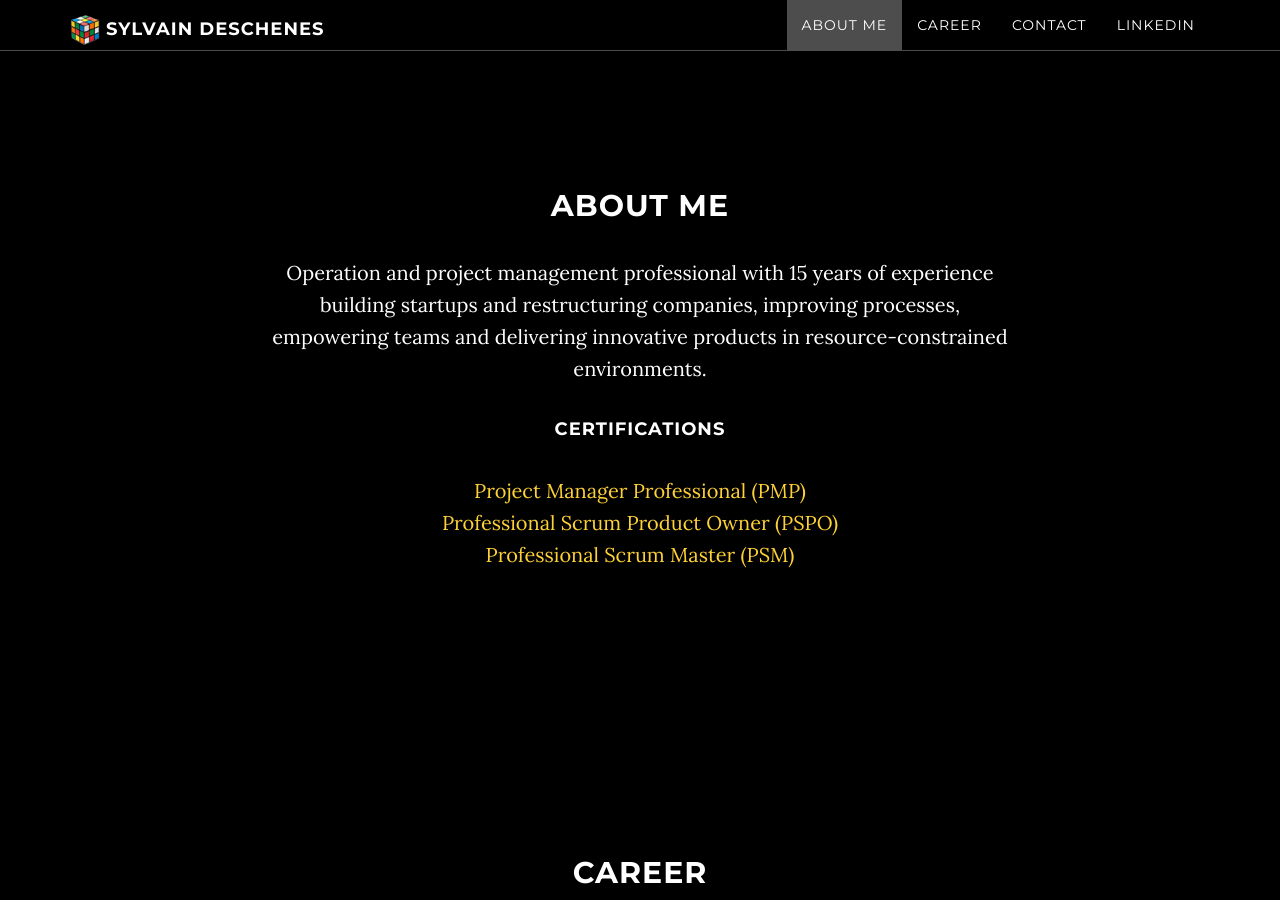
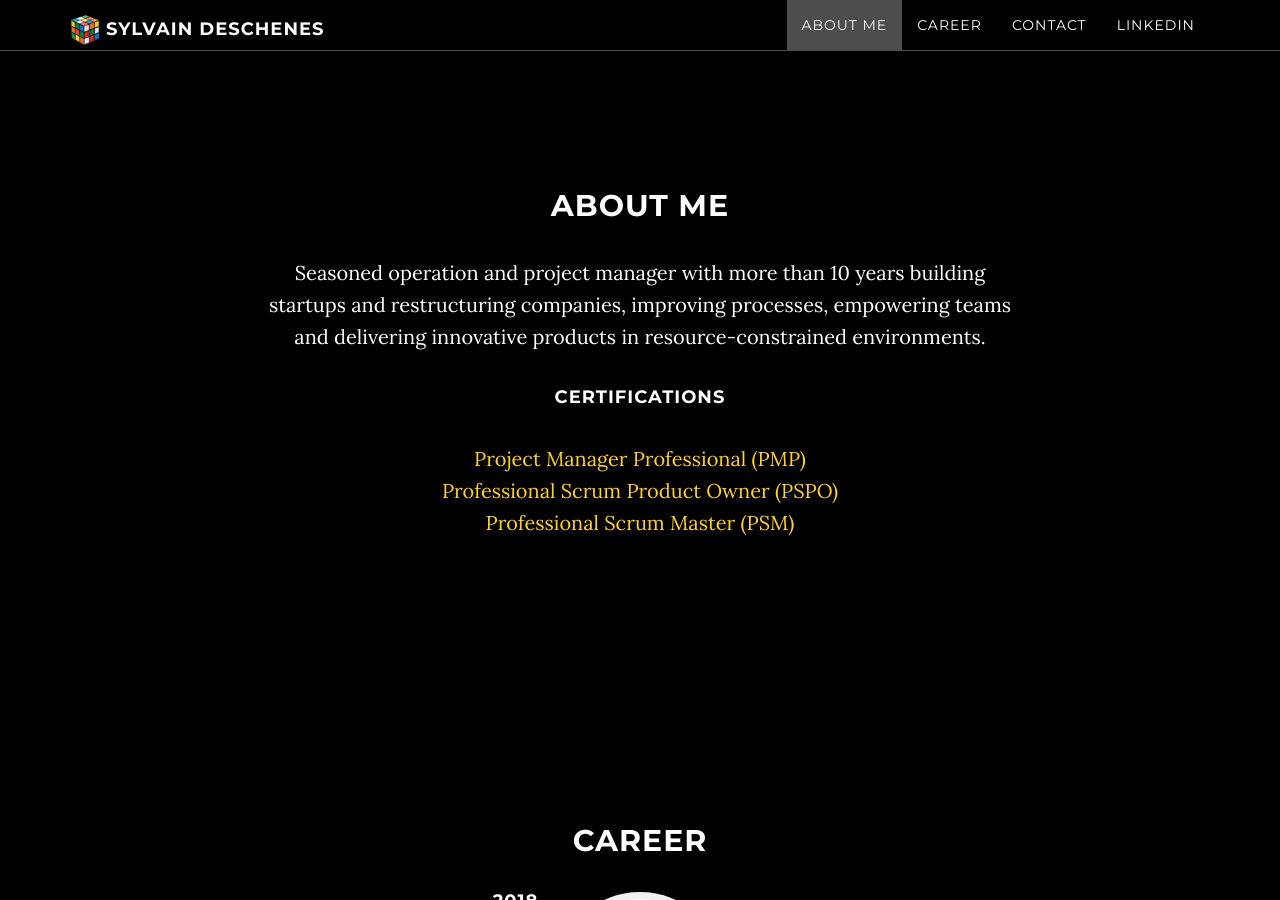
Before and after one commit to sylvaindeschenes/sylvaindeschenes.github.io, a Jekyll site: the page built from index.html, in a window 1280 px wide and 900 px high, scrolled down 961 px. Built offline with Jekyll 4.4.1, drawn with Linux system fonts in a browser that asks for light colours.

Commit message:
some  text modifs

```diff
--- a/about.html
+++ b/about.html
@@ -5,7 +5,7 @@ title: About&nbsp;Me
 ---
 ## About Me
 
-Operation and project management professional with 15 years of experience building startups and restructuring companies, improving processes, empowering teams and delivering innovative products in resource-constrained environments.
+Seasoned operation and project manager with more than 10 years building startups and restructuring companies, improving processes, empowering teams and delivering innovative products in resource-constrained environments.
 
 #### Certifications
 
```
Also changed, not shown: _posts/2018-01-01-spark-management.md (+0 -1 lines).
